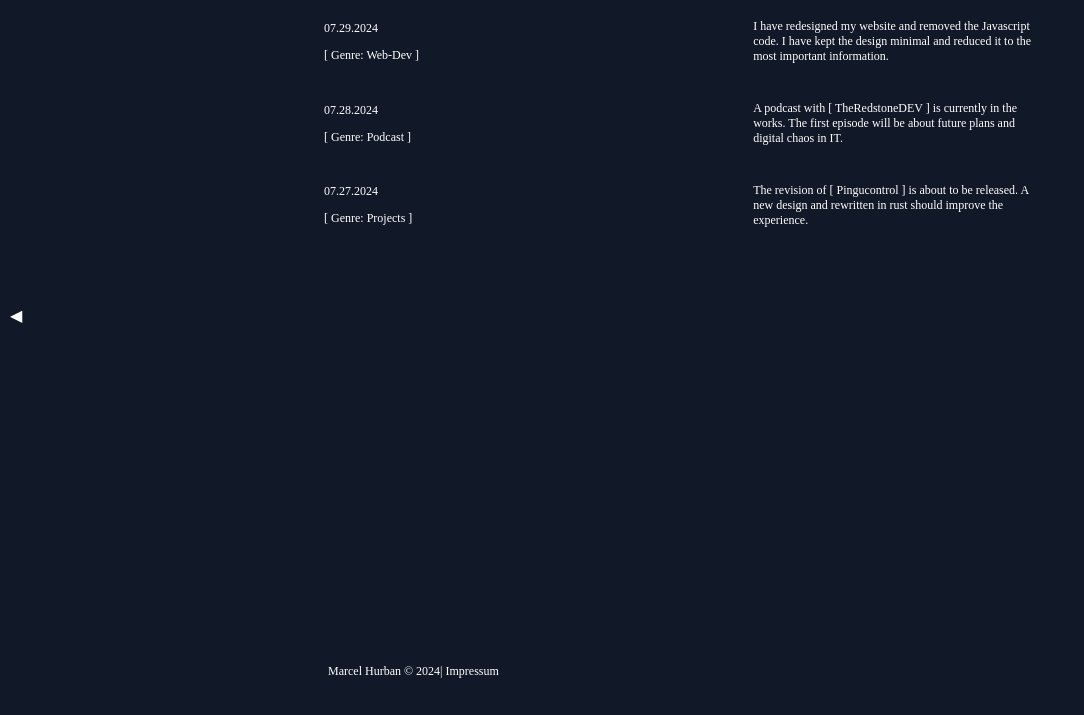
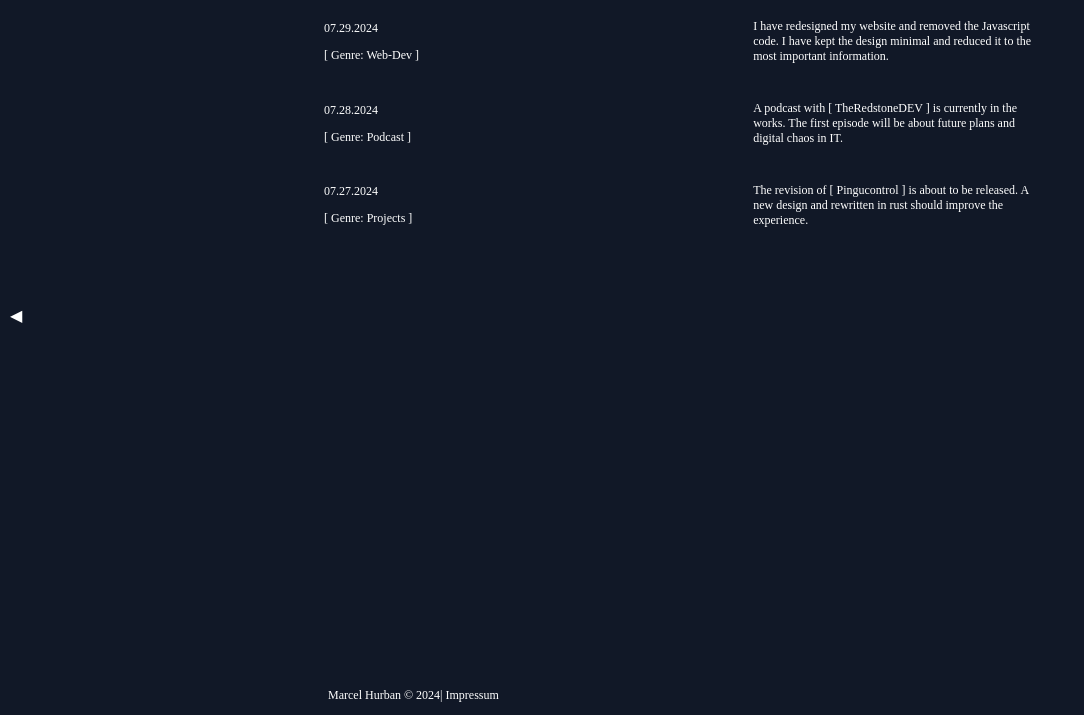
Before and after one commit to DevelLight/Portfolio, a plain HTML site: page page/news.html in a window 1280 px wide. Shown: the part 85-800 px from the top of the page, without its empty margins (0-1084 px from the left). Drawn offline with Linux system fonts and the light colour scheme; a web font is replaced by a local one.

Commit message:
Update style.css

```diff
--- a/style.css
+++ b/style.css
@@ -209,8 +209,8 @@ li{
   padding-top: 10%;
   color: white;
   font-size: 12px;
-  position: fixed;
-  bottom: 3%;
+  position: absolute;
+  bottom: 0;
 }
 
 .hardware, .news {
```
